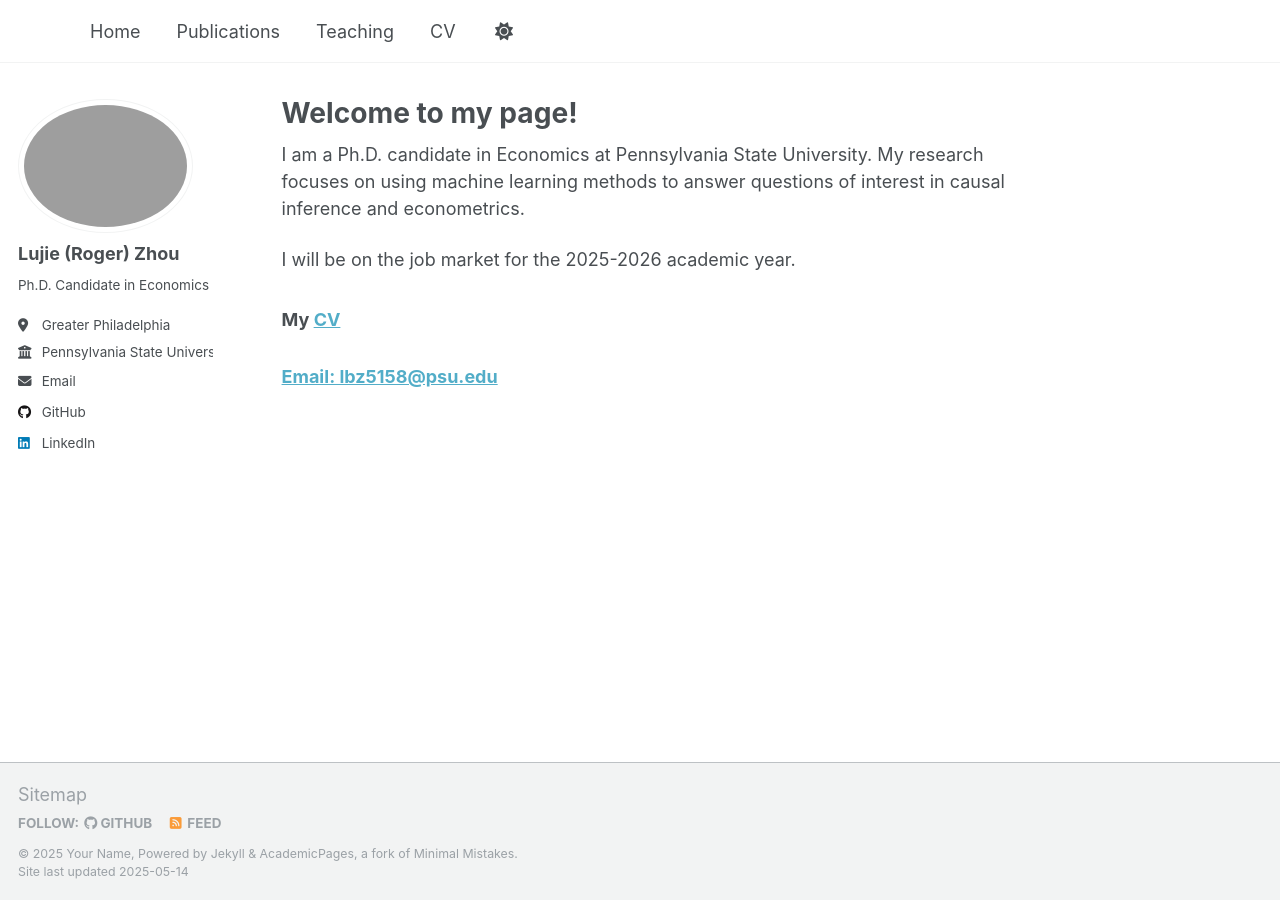
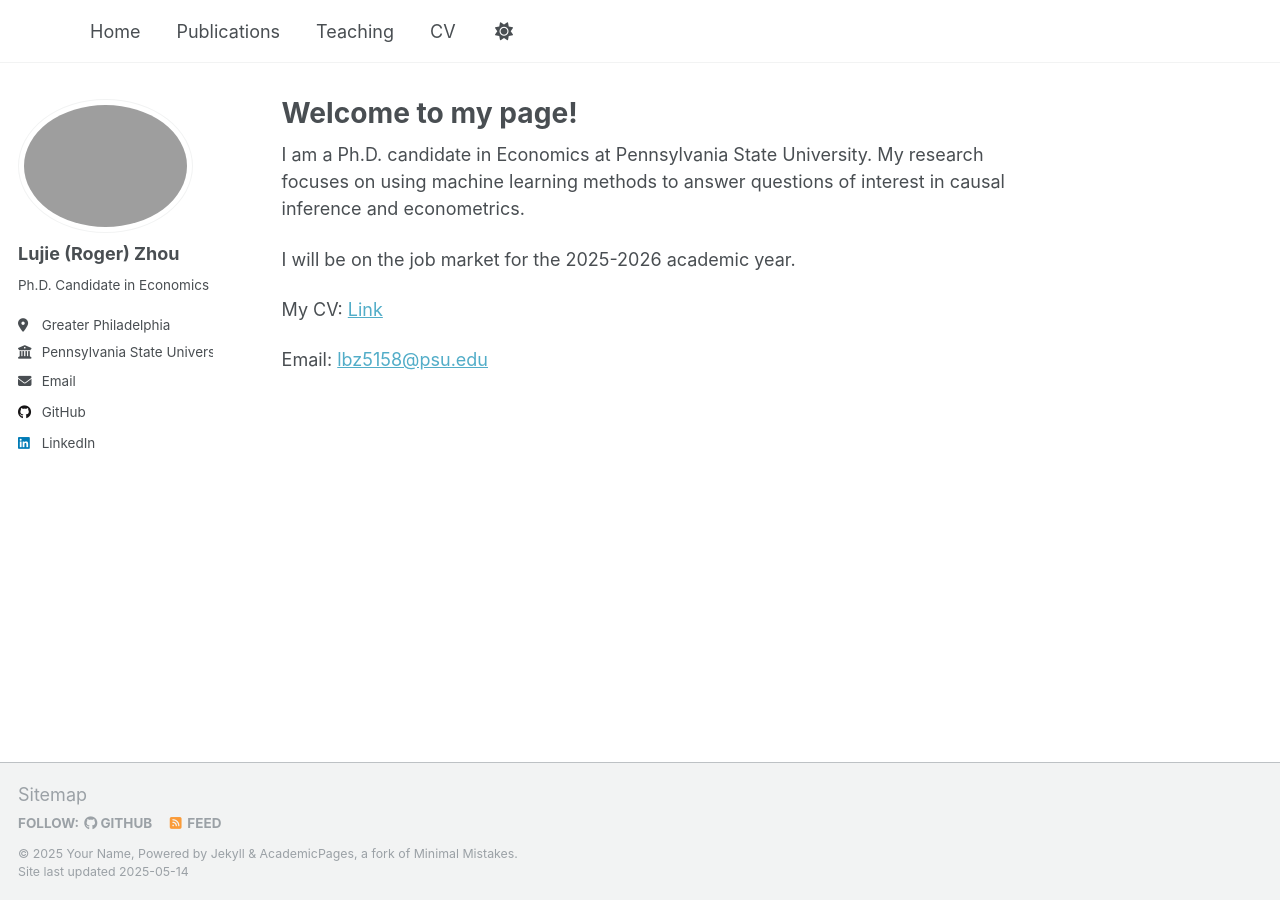
Before and after one commit to lbz5158/lujiezhou.github.io, a Jekyll site: the page built from _pages/about.md, in a window 1280 px wide. Built offline with Jekyll 4.4.1, drawn with Linux system fonts in a browser that asks for light colours.

Commit message:
Update about.md

```diff
--- a/_pages/about.md
+++ b/_pages/about.md
@@ -8,6 +8,6 @@ I am a Ph.D. candidate in Economics at Pennsylvania State University. My researc
 
 I will be on the job market for the 2025-2026 academic year.
 
-### My [CV]()
+My CV: [Link]()
 
-### [Email: lbz5158@psu.edu](mailto:lbz5158@psu.edu)
+Email: [lbz5158@psu.edu](mailto:lbz5158@psu.edu)
```
